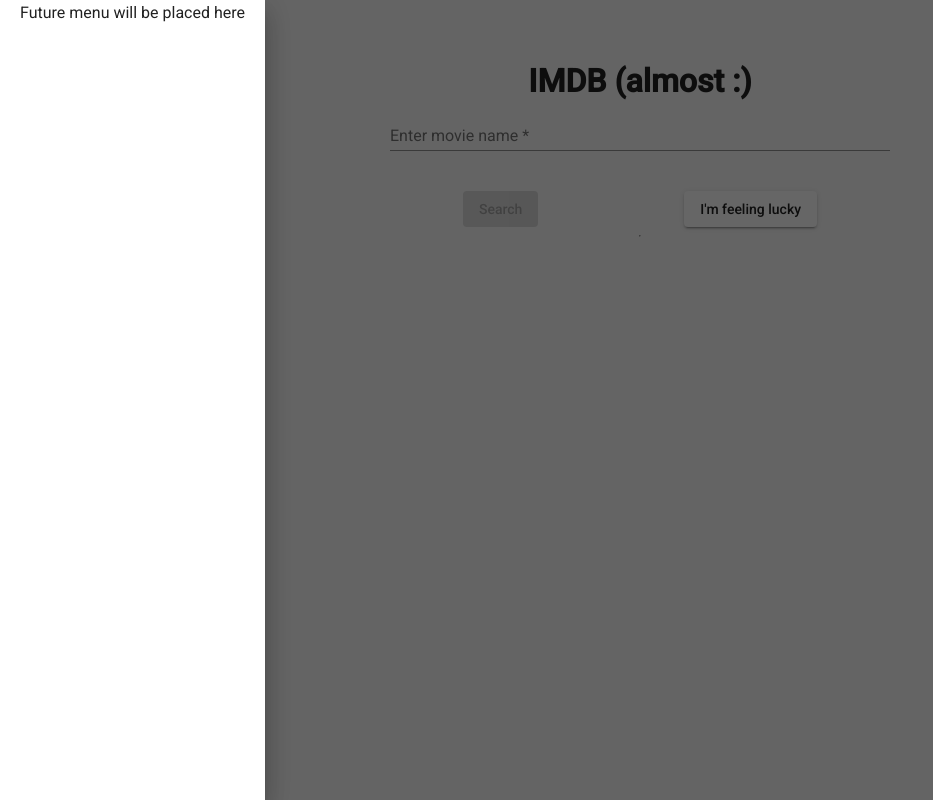
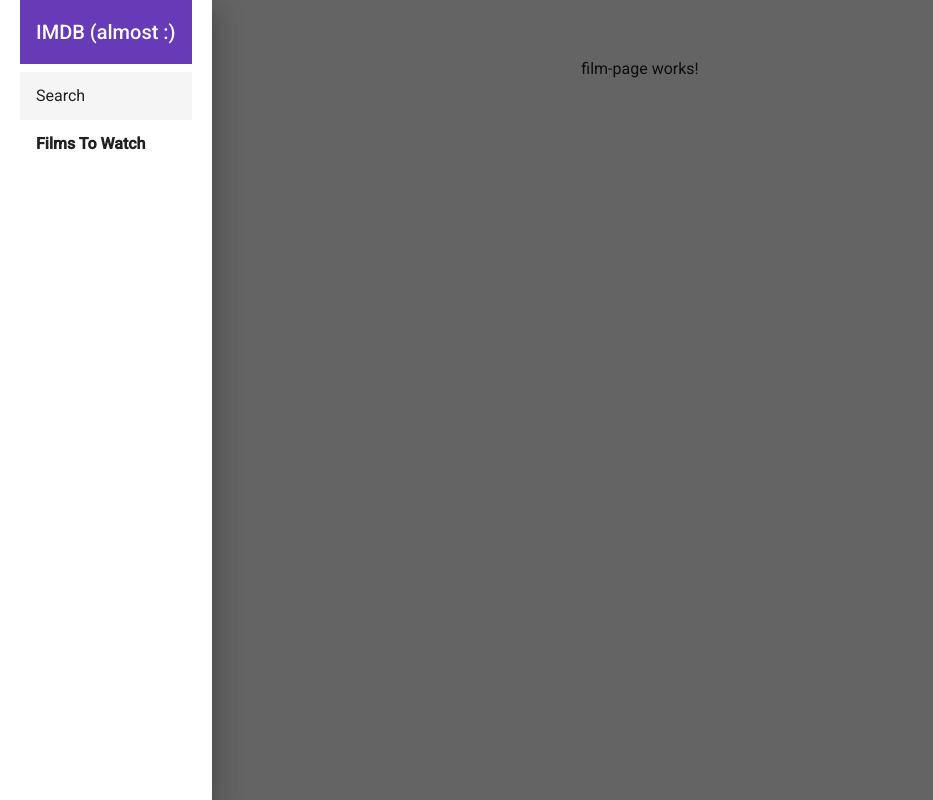
Before and after one commit to gegorov/angular-sandbox, an Angular app: page /filmstowatch in a window 1280 px wide. Both pictures are taken after a click on the button "menu". Shown: the whole page, without its empty margins (0-933 px from the left). Built offline with nearby package versions, Linux system fonts and the light colour scheme.

Commit message:
add routing and navigation to sidenave drawer

```diff
--- a/src/app/app.component.html
+++ b/src/app/app.component.html
@@ -1,10 +1,29 @@
 <mat-sidenav-container class="sidenav--container" autosize>
-    <mat-sidenav #drawer class="sidenav">Future menu will be placed here</mat-sidenav>
+    <mat-sidenav #drawer class="sidenav">
+        <mat-toolbar color="primary">IMDB (almost :)</mat-toolbar>
+        <mat-nav-list>
+            <a
+                mat-list-item
+                [routerLink]="['/']"
+                routerLinkActive="list-item-active"
+                [routerLinkActiveOptions]="{ exact: true }"
+                (click)="drawer.close()"
+                >Search</a
+            >
+            <a
+                mat-list-item
+                [routerLink]="['/filmstowatch']"
+                routerLinkActive="list-item-active"
+                (click)="drawer.close()"
+                >Films To Watch</a
+            >
+        </mat-nav-list>
+    </mat-sidenav>
     <mat-sidenav-content>
         <button mat-icon-button (click)="drawer.toggle()" class="sidenav--drawer">
             <mat-icon>menu</mat-icon>
         </button>
 
-        <app-search-page></app-search-page>
+        <router-outlet></router-outlet>
     </mat-sidenav-content>
 </mat-sidenav-container>
--- a/src/app/app.component.scss
+++ b/src/app/app.component.scss
@@ -10,3 +10,7 @@
     padding: 0 20px;
     min-width: 200px;
 }
+
+.list-item-active {
+    font-weight: bold;
+}
--- a/src/app/app.module.ts
+++ b/src/app/app.module.ts
@@ -6,13 +6,13 @@
 import { CoreModule } from './core/core.module';
 import { SearchPageModule } from './search-page/search-page.module';
 import { SharedModule } from './shared/shared.module';
+import { AppRoutingModule } from './app-routing.module';
 
 import { AppComponent } from './app.component';
 import { FilmsToWatchComponent } from './films-to-watch/films-to-watch.component';
-
 @NgModule({
     declarations: [AppComponent, FilmsToWatchComponent],
-    imports: [BrowserAnimationsModule, BrowserModule, CoreModule, SearchPageModule, SharedModule],
+    imports: [BrowserAnimationsModule, BrowserModule, AppRoutingModule, CoreModule, SearchPageModule, SharedModule],
     providers: [],
     bootstrap: [AppComponent]
 })
--- a/src/app/films-to-watch/films-to-watch.component.html
+++ b/src/app/films-to-watch/films-to-watch.component.html
@@ -1 +1,3 @@
-<p>film-page works!</p>
+<div class="container">
+    <p>film-page works!</p>
+</div>
```
Also changed, not shown: src/app/app-routing.module.ts (+14 -0 lines), src/app/shared/material/material.module.ts (+15 -3 lines).
